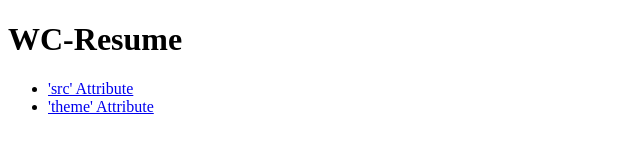
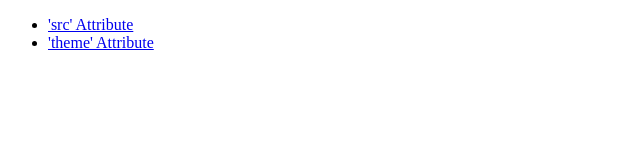
Before and after one commit to vanillawc/wc-resume, a website: page demo/index.html in a window 1280 px wide. Shown: the whole page, without its empty margins (0-640 px from the left). Drawn offline with Linux system fonts and the light colour scheme.

Commit message:
Fix Demos

```diff
--- a/demo/index.html
+++ b/demo/index.html
@@ -3,11 +3,8 @@
 <head>
   <meta charset="UTF-8">
   <meta name="viewport" content="width=device-width, initial-scale=1.0">
-  <meta http-equiv="X-UA-Compatible" content="ie=edge">
-  <title>WC-Resume - Demos</title>
 </head>
 <body>
-  <h1>WC-Resume</h1>
   <ul>
     <li><a href="src-attribute.html">'src' Attribute</a></li>
     <li><a href="theme-attribute.html">'theme' Attribute</a></li>
```
